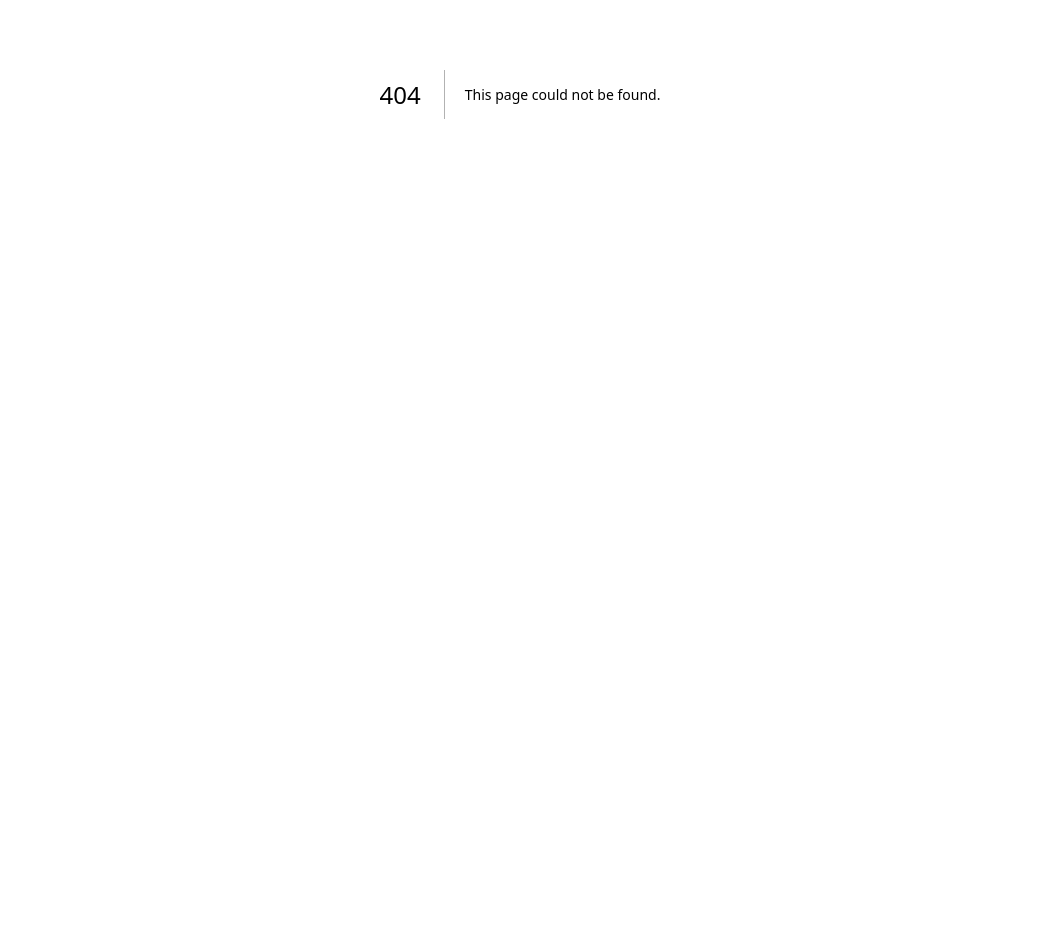
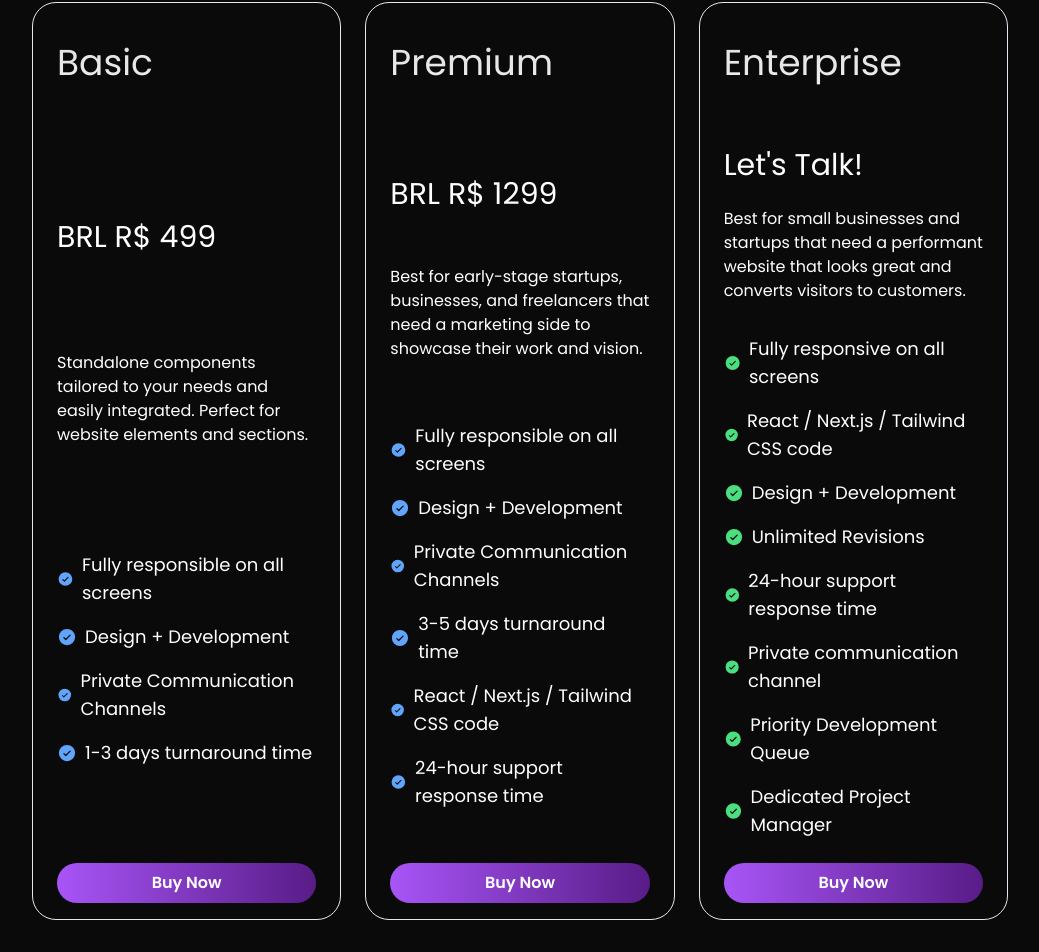
Before and after one commit to devpedrofurquim/d281, a Next.js app: page /pricing in a window 1280 px wide. Before the commit this address had no page. Shown: the part 306-1258 px from the top of the page, without its empty margins (120-1159 px from the left). Before the commit the page ends 800 px from the top, so only its background shows below. Built offline with nearby package versions, Linux system fonts and the light colour scheme.

Commit message:
finished pricing page

```diff
--- a/package.json
+++ b/package.json
@@ -18,6 +18,7 @@
     "next": "14.2.2",
     "react": "^18",
     "react-dom": "^18",
+    "react-icons": "^5.2.1",
     "react-responsive": "^10.0.0",
     "react-slick": "^0.30.2",
     "slick-carousel": "^1.8.1",
--- /dev/null
+++ b/src/app/pricing/page.tsx
@@ -0,0 +1,152 @@
+'use client';
+
+import { useState } from "react";
+import Image from "next/image";
+import Link from "next/link";
+import { motion } from "framer-motion";
+import { AlignJustify, X } from "lucide-react";
+
+import { PiCheckCircleFill } from 'react-icons/pi';
+import DropDownMenu from "@/components/ui/DropDownMenu";
+import Navbar from "@/components/Navbar";
+
+const plans = [
+    {
+        index: 0,
+        title: "Basic",
+        price: "BRL R$ 499",
+        features: [
+            "Fully responsible on all screens",
+            "Design + Development",
+            "Private Communication Channels",
+            "1-3 days turnaround time",
+        ],
+        style: "rounded-3xl py-10 bg-clip-text text-transparent bg-gradient-to-b from-neutral-300 to-neutral-50",
+        description: "Standalone components tailored to your needs and easily integrated. Perfect for website elements and sections.",
+        button: "Buy Now"
+    },
+    {
+        index: 1,
+        title: "Premium",
+        price: "BRL R$ 1299",
+        features: [
+            "Fully responsible on all screens",
+            "Design + Development",
+            "Private Communication Channels",
+            "3-5 days turnaround time",
+            "React / Next.js / Tailwind CSS code",
+            "24-hour support response time"
+        ],
+        style: "rounded-3xl py-10 bg-clip-text text-transparent bg-gradient-to-b from-neutral-300 to-neutral-50",
+        description: "Best for early-stage startups, businesses, and freelancers that need a marketing side to showcase their work and vision.",
+        button: "Buy Now"
+    },
+    {
+        index: 2,
+        title: "Enterprise",
+        price: "Let's Talk!",
+        features: [
+            "Fully responsive on all screens",
+            "React / Next.js / Tailwind CSS code",
+            "Design + Development",
+            "Unlimited Revisions",
+            "24-hour support response time",
+            "Private communication channel",
+            "Priority Development Queue",
+            "Dedicated Project Manager"
+        ],
+        style: "rounded-3xl py-10 bg-clip-text text-transparent bg-gradient-to-b from-neutral-300 to-neutral-50",
+        description: "Best for small businesses and startups that need a performant website that looks great and converts visitors to customers.",
+        button: "Buy Now"
+    }
+]
+
+
+import React from "react";
+import { features } from "process";
+
+const Pricing = () => {
+    return (
+        <section className="w-full md:items-center md:justify-center text-white bg-black/[0.96] antialiased bg-grid-white/[0.02] relative overflow-hidden">
+             <Navbar
+        scrollToWebsites={() => {}}
+        scrollToDesign={() => {}}
+        scrollToStores={() => {}}
+        scrollToBrands={() => {}}
+        scrollToServices={() => {}}
+      />
+        <div className="flex items-center justify-between flex-col">
+            <h1 className='text-5xl pb-5 md:text-7xl px-6 text-center bg-clip-text text-transparent bg-gradient-to-b from-neutral-50 to bg-neutral-400 bg-opacity-50 font-semibold'>
+                Escolha o seu plano
+            </h1>
+            <div className="mt-20 grid md:grid-cols-3 gap-6 px-6 md:w-4/5 2xl:w-3/4 cursor-pointer pb-20 items-start">
+                {plans.map((plan, index) => (
+                    <div
+                        key={plan.title}
+                        className="h-full flex flex-col justify-between border rounded-3xl px-6"
+                    >
+                        <div className={plan.style}>
+                            <div className="text-4xl flex items-center font-medium">
+                            {plan.title}
+                            </div>
+                        </div>
+                        <div className="text-3xl pt-6">{plan.price}</div>
+                        <div className="py-6">{plan.description}</div>
+
+                        <ul>
+                            {plan.features.map((feature) => (
+                                <li
+                                    key={feature}
+                                    className="text-lg py-2 flex space-x-2 items-center"
+                                >
+                                    {
+                                        index !== 2 ?
+                                            <PiCheckCircleFill className="text-blue-400 mr-2 text-xl"/> :
+                                            <PiCheckCircleFill className="text-green-400 mr-2 text-xl"/>
+
+                                    }
+                                    {feature}
+                                </li>
+                            ))}
+                        </ul>
+                        <div className={plan.button}>
+                            {
+                                index === 0 && (
+                                    <Link
+                                        href="#"
+                                        className="rounded-3xl my-4 py-2 text-white w-full mx-auto items-center flex justify-center bg-gradient-to-r from-purple-500 to-purple-900 bg-opacity-50 font-semibold"
+                                    >
+                                        {plan.button}
+                                    </Link>
+                                )
+                            }
+                            {
+                                index === 1 && (
+                                    <Link
+                                        href="#"
+                                        className="rounded-3xl my-4 py-2 text-white w-full mx-auto items-center flex justify-center bg-gradient-to-r from-purple-500 to-purple-900 bg-opacity-50 font-semibold"
+                                    >
+                                        {plan.button}
+                                    </Link>
+                                )
+                            }
+                            {
+                                index === 2 && (
+                                    <Link
+                                        href="#"
+                                        className="rounded-3xl my-4 py-2 text-white w-full mx-auto items-center flex justify-center bg-gradient-to-r from-purple-500 to-purple-900 bg-opacity-50 font-semibold"
+                                    >
+                                        {plan.button}
+                                    </Link>
+                                )
+                            }
+                        </div>
+                    </div>
+                ))}
+            </div>
+        </div>
+        </section>
+     );
+}
+
+export default Pricing;
```
Also changed, not shown: 1 other file (tests, documents, lock files or other folders).
